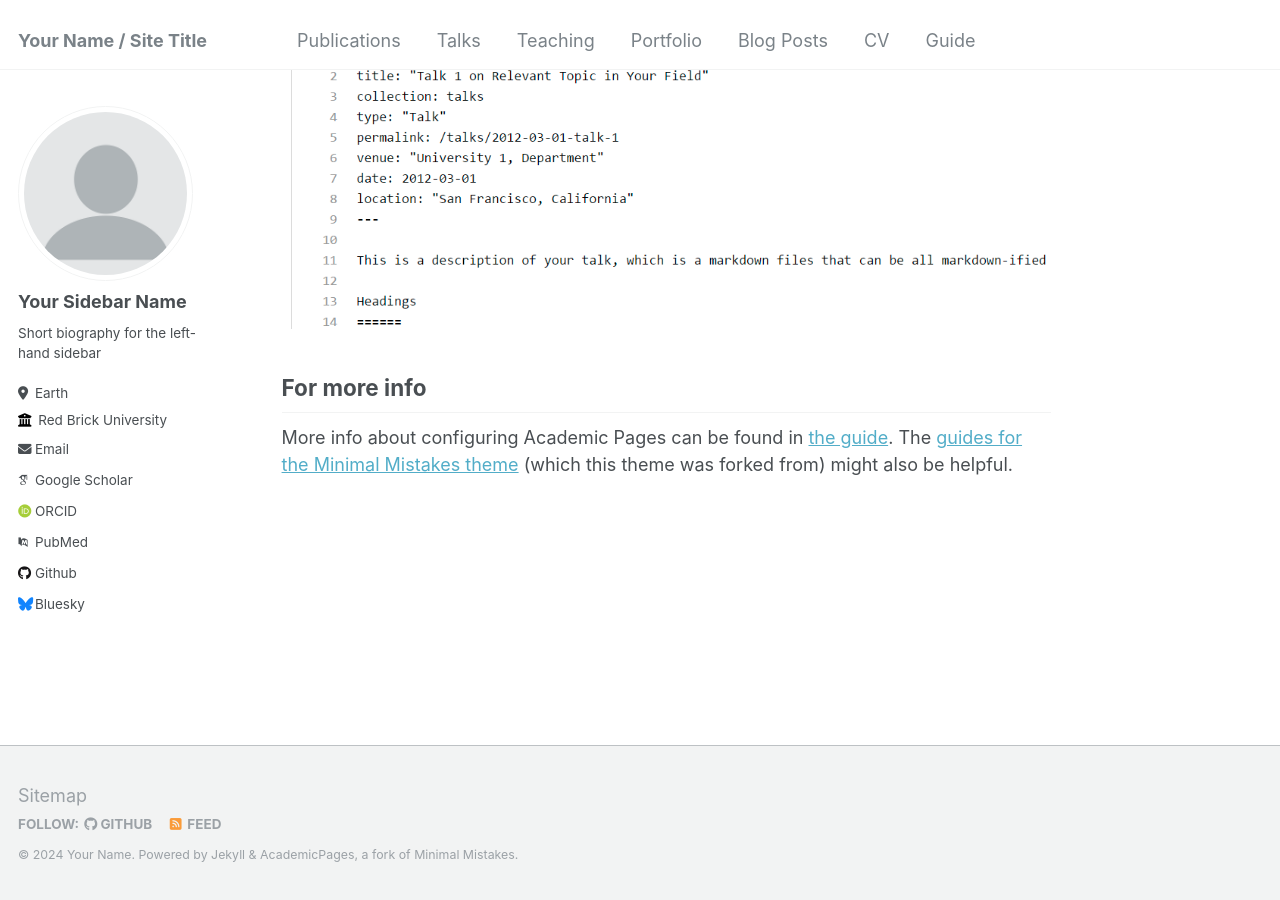
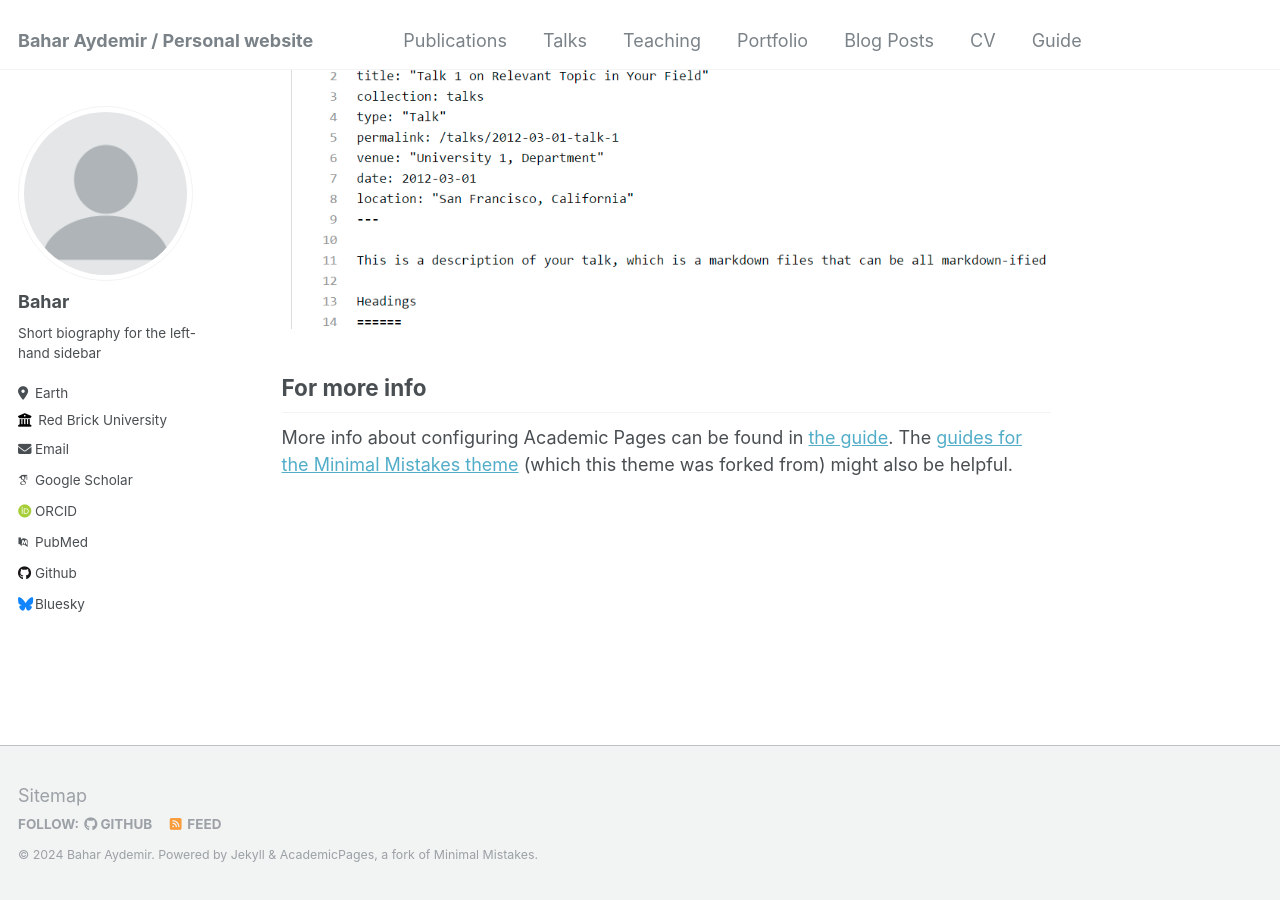
Before and after one commit to baharay/baharay.github.io, a Jekyll site: the page built from _pages/about.md, in a window 1280 px wide and 900 px high, scrolled down 2660 px. Built offline with Jekyll 4.4.1, drawn with Linux system fonts in a browser that asks for light colours; some web fonts are replaced.

Commit message:
Update _config.yml

```diff
--- a/_config.yml
+++ b/_config.yml
@@ -8,11 +8,11 @@
 
 # Basic Site Settings
 locale                   : "en-US"
-title                    : "Your Name / Site Title"
+title                    : "Bahar Aydemir / Personal website"
 title_separator          : "-"
-name                     : &name "Your Name"
-description              : &description "personal description"
-url                      : https://academicpages.github.io # the base hostname & protocol for your site e.g. "https://mmistakes.github.io"
+name                     : &name "Bahar Aydemir"
+description              : &description "PhD in CS "
+url                      : https://baharay.github.io # the base hostname & protocol for your site e.g. "https://mmistakes.github.io"
 baseurl                  : "" # the subpath of your site, e.g. "/blog"
 repository               : "academicpages/academicpages.github.io"
 
@@ -22,7 +22,7 @@ repository               : "academicpages/academicpages.github.io"
 author:
   # Biographic information
   avatar           : "profile.png"
-  name             : "Your Sidebar Name"
+  name             : "Bahar"
   pronouns         : # example: "she/her"
   bio              : "Short biography for the left-hand sidebar"
   location         : "Earth"
@@ -32,7 +32,7 @@ author:
 
   # Academic websites
   arxiv            : # URL - Update with the correct link to your profile
-  googlescholar    : "https://scholar.google.com/citations?user=PS_CX0AAAAAJ"
+  googlescholar    : "https://scholar.google.com/citations?user=fWVzdOcAAAAJ&hl=en"
   impactstory      : # URL
   orcid            : "http://orcid.org/yourorcidurl"
   semantic         : # URL
```
